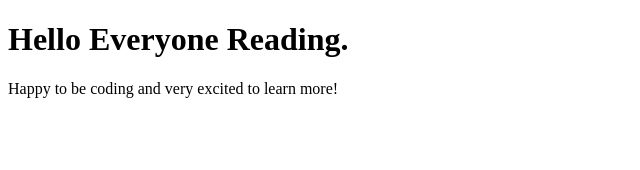
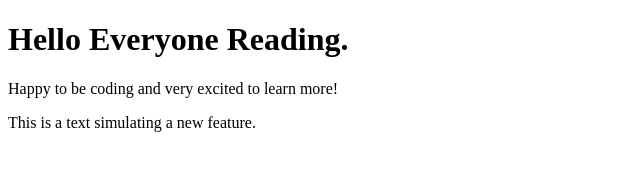
Before and after one commit to AshlynnKrier/test-project, a plain HTML site: page index.html in a window 1280 px wide. Shown: the whole page, without its empty margins (0-640 px from the left). Drawn offline with Linux system fonts and the light colour scheme.

Commit message:
feat: simulate new feature

```diff
--- a/index.html
+++ b/index.html
@@ -12,6 +12,9 @@
  <p>
   Happy to be coding and very excited to learn more!
 </p>
+<div>
+  This is a text simulating a new feature.
+</div>
 </body>
 </body>
 </html>
```
